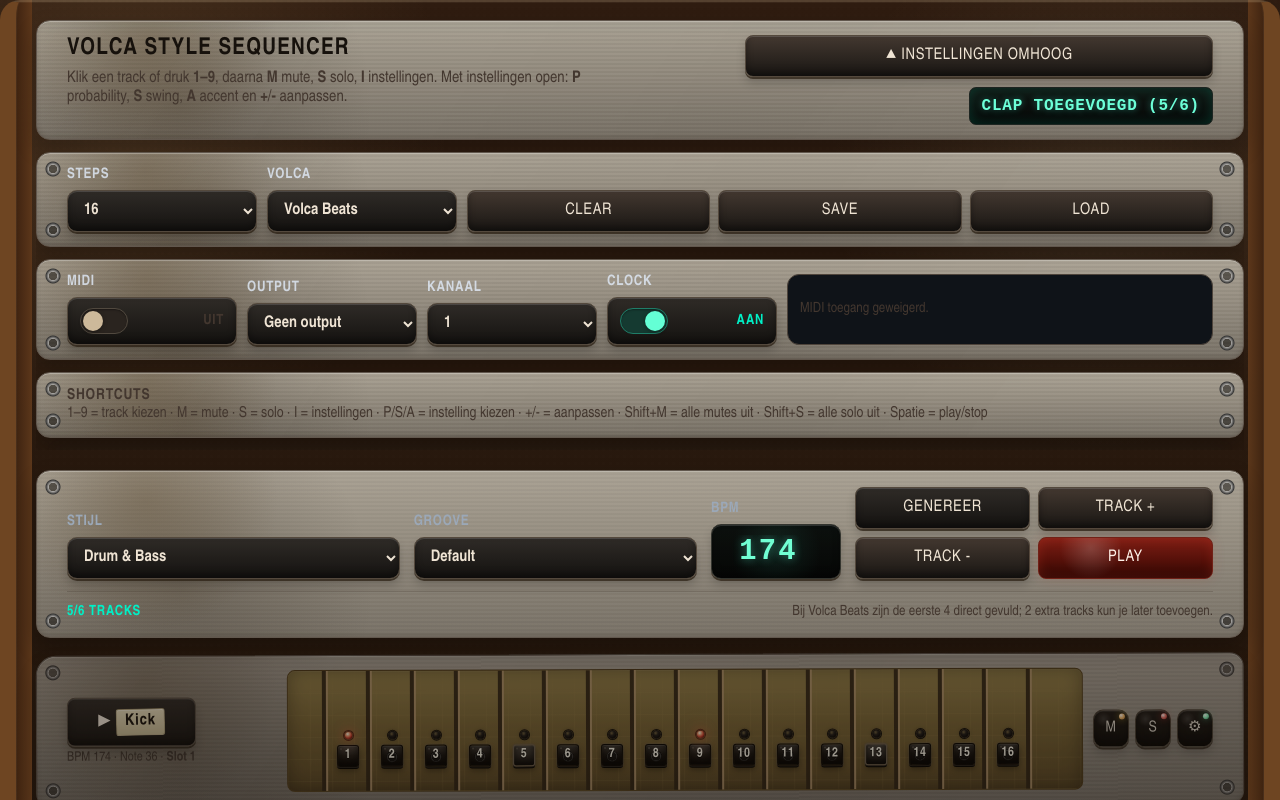
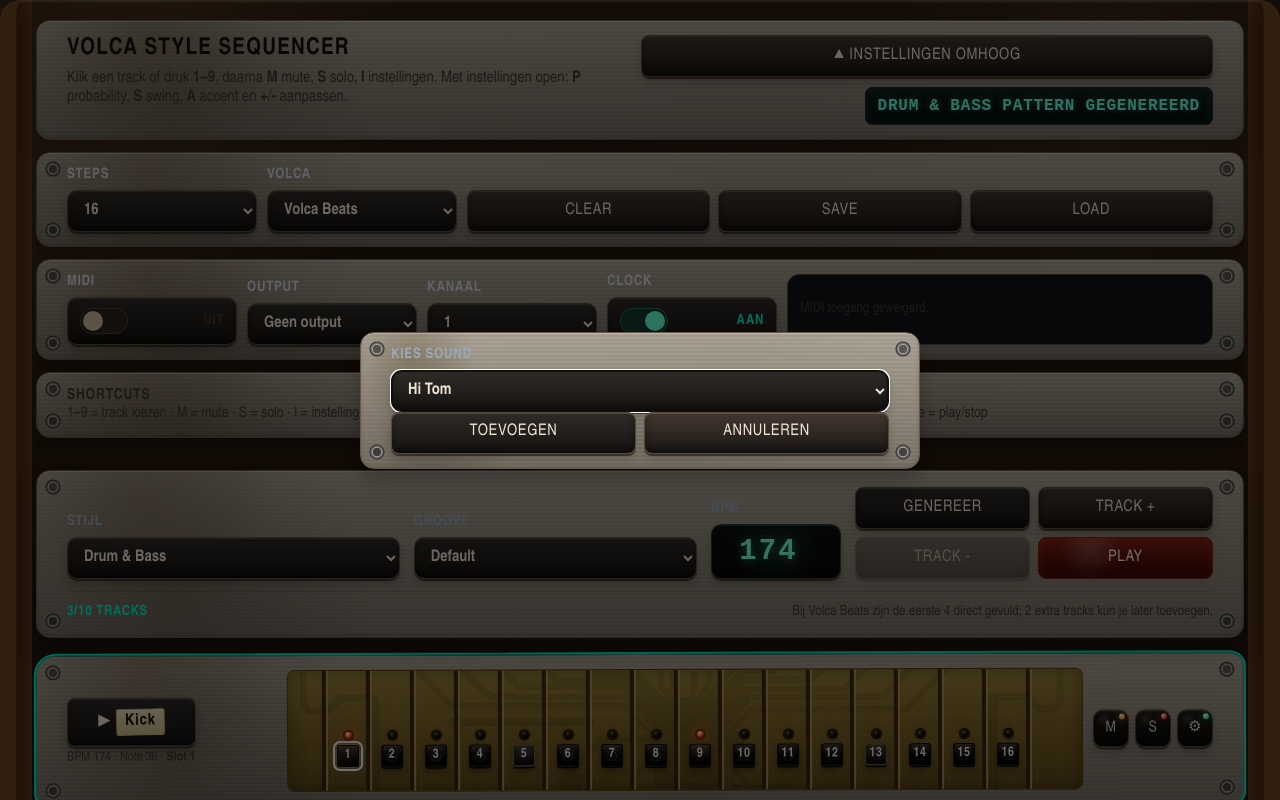
Before and after one commit to wimfish/midiSequencer, a website with bundled scripts: page public/index.html in a window 1280 px wide. Both pictures are taken after a click on the button "TRACK +". Shown: the top 800 px of the page. Built offline with nearby package versions, Linux system fonts and the light colour scheme; a web font is replaced by a local one.

Commit message:
volca beats met keuze tracks

```diff
--- a/public/app/features/styleSequencer/data/volcaProfiles.js
+++ b/public/app/features/styleSequencer/data/volcaProfiles.js
@@ -2,15 +2,19 @@ export const volcaProfiles = {
   beats: {
     name: "Volca Beats",
     channel: 1,
-    initialVisible: 4,
-    maxTracks: 6,
+    initialVisible: 3,
+    maxTracks: 10,
     tracks: [
       { name: "Kick", midiNote: 36, freq: 80 },
       { name: "Snare", midiNote: 38, freq: 190 },
-      { name: "Hi-hat", midiNote: 42, freq: 4200 },
-      { name: "Ghost/Tom", midiNote: 43, freq: 150 },
+      { name: "Lo Tom", midiNote: 45, freq: 150 },
+      { name: "Hi Tom", midiNote: 50, freq: 180 },
+      { name: "Closed Hat", midiNote: 42, freq: 4200 },
+      { name: "Open Hat", midiNote: 46, freq: 5200 },
       { name: "Clap", midiNote: 39, freq: 2400 },
-      { name: "Open Hat", midiNote: 46, freq: 5200 }
+      { name: "Claves", midiNote: 75, freq: 3200 },
+      { name: "Agogo", midiNote: 67, freq: 900 },
+      { name: "Crash", midiNote: 49, freq: 3600 }
     ]
   },
   sample: {
--- a/public/app/features/styleSequencer/index.js
+++ b/public/app/features/styleSequencer/index.js
@@ -82,7 +82,11 @@ export function styleSequencerFeature() {
         "midiHint",
         "settingsToggleBtn",
         "controlStack",
-        "advancedPanel"
+        "advancedPanel",
+        "addTrackModal",
+        "addTrackSelect",
+        "addTrackConfirmBtn",
+        "addTrackCancelBtn"
       ];
     }
 
@@ -178,8 +182,18 @@ export function styleSequencerFeature() {
       els.playBtn.addEventListener("click", togglePlay);
       els.saveBtn.addEventListener("click", savePattern);
       els.loadBtn.addEventListener("click", loadPattern);
-      els.addTrackBtn.addEventListener("click", () => addTrack());
+      els.addTrackBtn.addEventListener("click", () => openAddTrackDialog());
       els.removeTrackBtn.addEventListener("click", () => removeTrack());
+      els.addTrackConfirmBtn.addEventListener("click", () => {
+        const idx = Number(els.addTrackSelect.value);
+        const template = state.trackTemplates.find((t) => t.index === idx);
+        addTrackFromTemplate(template, true);
+        closeAddTrackDialog();
+      });
+      els.addTrackCancelBtn.addEventListener("click", closeAddTrackDialog);
+      els.addTrackModal.addEventListener("click", (e) => {
+        if (e.target === els.addTrackModal) closeAddTrackDialog();
+      });
       els.midiEnable.addEventListener("change", () => {
         state.midiEnabled = els.midiEnable.checked;
         setStatus(state.midiEnabled ? "MIDI aan" : "MIDI uit");
@@ -276,13 +290,27 @@ export function styleSequencerFeature() {
     }
 
     function addTrack(announce = true) {
+      // Backwards compatible: keep old behavior for load flow, but choose the first available template.
+      const remaining = getRemainingTemplates();
+      if (!remaining.length) {
+        if (announce) setStatus("Geen extra sound beschikbaar");
+        return false;
+      }
+      return addTrackFromTemplate(remaining[0], announce);
+    }
+
+    function addTrackFromTemplate(template, announce = true) {
       if (state.tracks.length >= state.maxTracks) {
         if (announce) setStatus("Maximum aantal tracks bereikt");
         return false;
       }
-      const template = state.trackTemplates[state.tracks.length];
       if (!template) {
         if (announce) setStatus("Geen extra sound beschikbaar");
+        return false;
+      }
+      const exists = state.tracks.some((t) => t.midiNote === template.midiNote);
+      if (exists) {
+        if (announce) setStatus(`${template.name} bestaat al`);
         return false;
       }
       const track = createTrackFromTemplate(template, state.tracks.length);
@@ -291,6 +319,39 @@ export function styleSequencerFeature() {
       render();
       if (announce) setStatus(`${track.name} toegevoegd (${state.tracks.length}/${state.maxTracks})`);
       return true;
+    }
+
+    function getRemainingTemplates() {
+      const used = new Set(state.tracks.map((t) => t.midiNote));
+      return state.trackTemplates.filter((t) => !used.has(t.midiNote));
+    }
+
+    function openAddTrackDialog() {
+      const remaining = getRemainingTemplates();
+      if (!remaining.length) {
+        setStatus("Geen extra sound beschikbaar");
+        return;
+      }
+
+      const modal = els.addTrackModal;
+      const select = els.addTrackSelect;
+      select.innerHTML = "";
+      remaining.forEach((t) => {
+        const opt = document.createElement("option");
+        opt.value = String(t.index);
+        opt.textContent = t.name;
+        select.appendChild(opt);
+      });
+
+      modal.classList.remove("hidden");
+      modal.setAttribute("aria-hidden", "false");
+      select.focus();
+    }
+
+    function closeAddTrackDialog() {
+      const modal = els.addTrackModal;
+      modal.classList.add("hidden");
+      modal.setAttribute("aria-hidden", "true");
     }
 
     function removeTrack(announce = true) {
@@ -1138,5 +1199,18 @@ function template() {
     </section>
 
     <main id="tracksContainer" class="tracks"></main>
+
+    <div id="addTrackModal" class="selector-modal hidden" aria-hidden="true">
+      <div class="card">
+        <div class="field">
+          <label for="addTrackSelect">Kies sound</label>
+          <select id="addTrackSelect"></select>
+        </div>
+        <div class="buttons-wrap">
+          <button id="addTrackConfirmBtn">Toevoegen</button>
+          <button id="addTrackCancelBtn" class="secondary" type="button">Annuleren</button>
+        </div>
+      </div>
+    </div>
   `;
 }
--- a/public/styles.css
+++ b/public/styles.css
@@ -143,6 +143,22 @@ button.accent    { background: #18352f; border-color: #24584e; }
 button.secondary { background: #12171c; }
 
 select option { color: #111; background: #f1ece4; }
+
+/* ── Simple modal (track add selector) ─────────────────────── */
+.hidden { display: none !important; }
+.selector-modal {
+  position: fixed;
+  inset: 0;
+  display: grid;
+  place-items: center;
+  padding: 18px;
+  background: rgba(0, 0, 0, 0.55);
+  z-index: 999;
+}
+.selector-modal .card {
+  width: min(560px, 100%);
+  margin: 0;
+}
 
 /* ── Switch / toggle ───────────────────────────────────────── */
 .toggle-field { min-width: 112px; }
```
